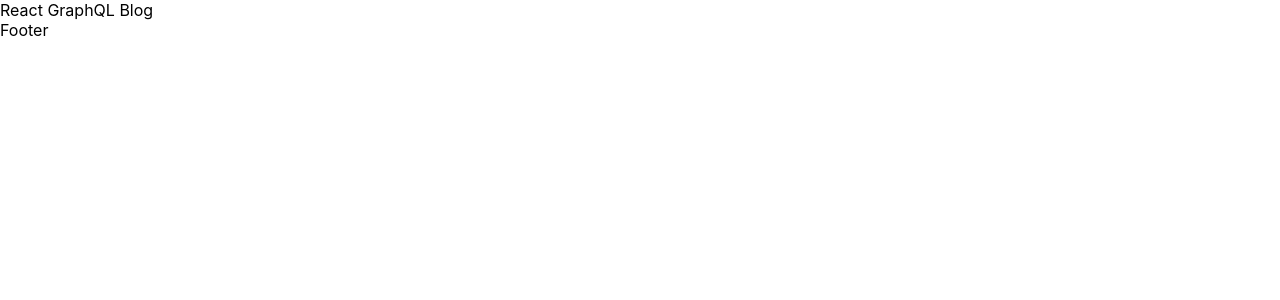
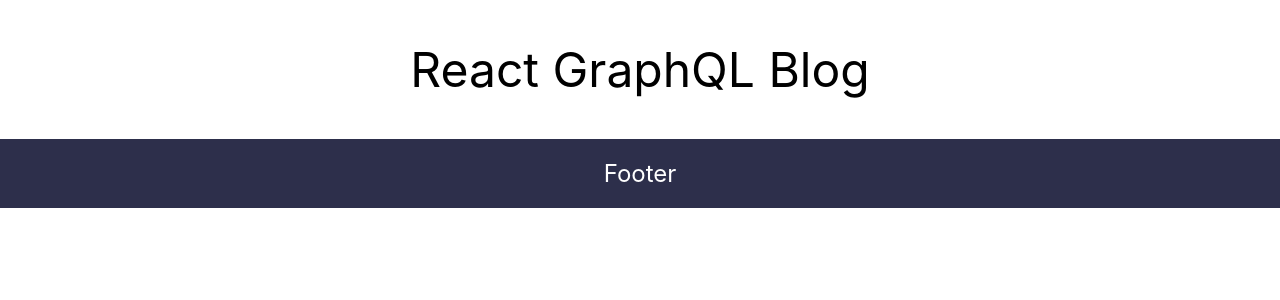
Before and after one commit to desolaser/react-graphql-blog, a React (Create React App) app in the folder client/: page / in a window 1280 px wide. Shown: the top 300 px of the page. Built offline with nearby package versions, Linux system fonts and the light colour scheme.

Commit message:
Add styles for header footer and main

```diff
--- a/client/src/index.css
+++ b/client/src/index.css
@@ -11,3 +11,22 @@ code {
   font-family: source-code-pro, Menlo, Monaco, Consolas, 'Courier New',
     monospace;
 }
+
+.header {
+  font-size: 48px;
+  text-align: center;
+  padding: 40px;
+}
+
+.main {
+  text-align: center;
+  font-size: 24px;
+}
+
+.footer {
+  background-color: rgb(45, 47, 75);
+  color: white;
+  font-size: 24px;
+  text-align: center;
+  padding: 20px;
+}
```
